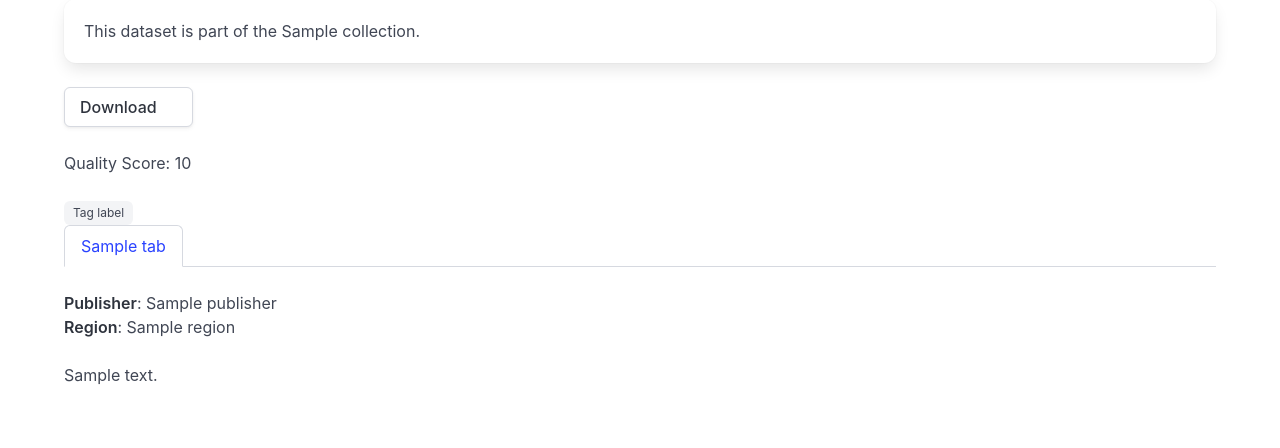
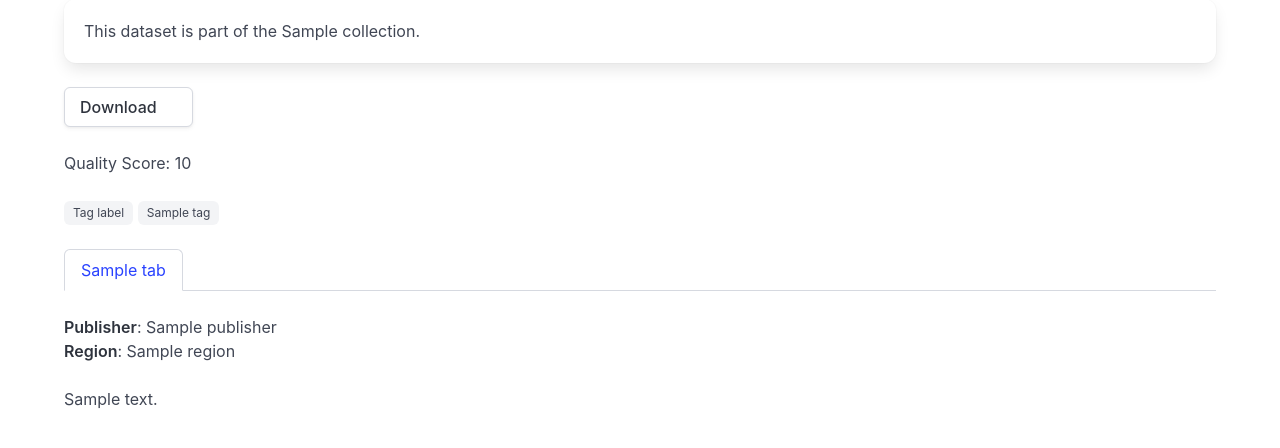
Before and after one commit to uchicago-mscapp-projects/public-data-portal, a Django app: template templates/dataset_detail.html in a window 1280 px wide. Shown: the part 134-582 px from the top of the page. Run offline with Django 5.2, Linux system fonts and the light colour scheme; the template is opened without the code that fills it: most values are stand-ins (such as "Sample title", 1, 10 or a date in 2020).

Commit message:
change tag div

```diff
--- a/templates/dataset_detail.html
+++ b/templates/dataset_detail.html
@@ -53,8 +53,11 @@ Dataset detail view; in progress
     <p>Quality Score: {{ ds.quality_score }}</p>
   </div>
 
-<div>
+<div class="block">
   <span class="tag"> Tag label </span>
+  {% for tag in tags %}
+    <span class="tag"> {{ tag }} </span>
+  {% endfor %}
 </div>
 
 {# tabs for details/metadata/ugc/collections; reorg layout later #}
```
